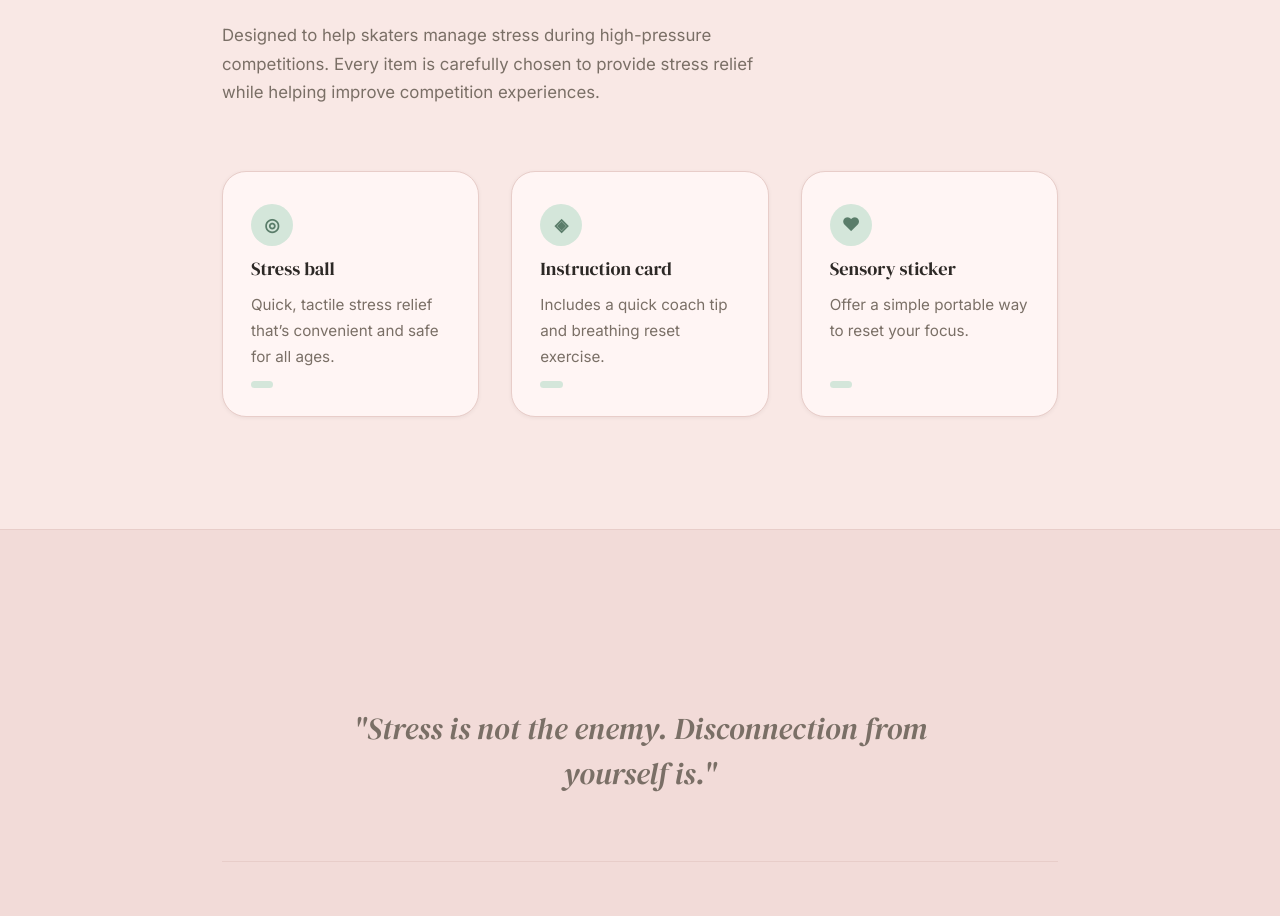
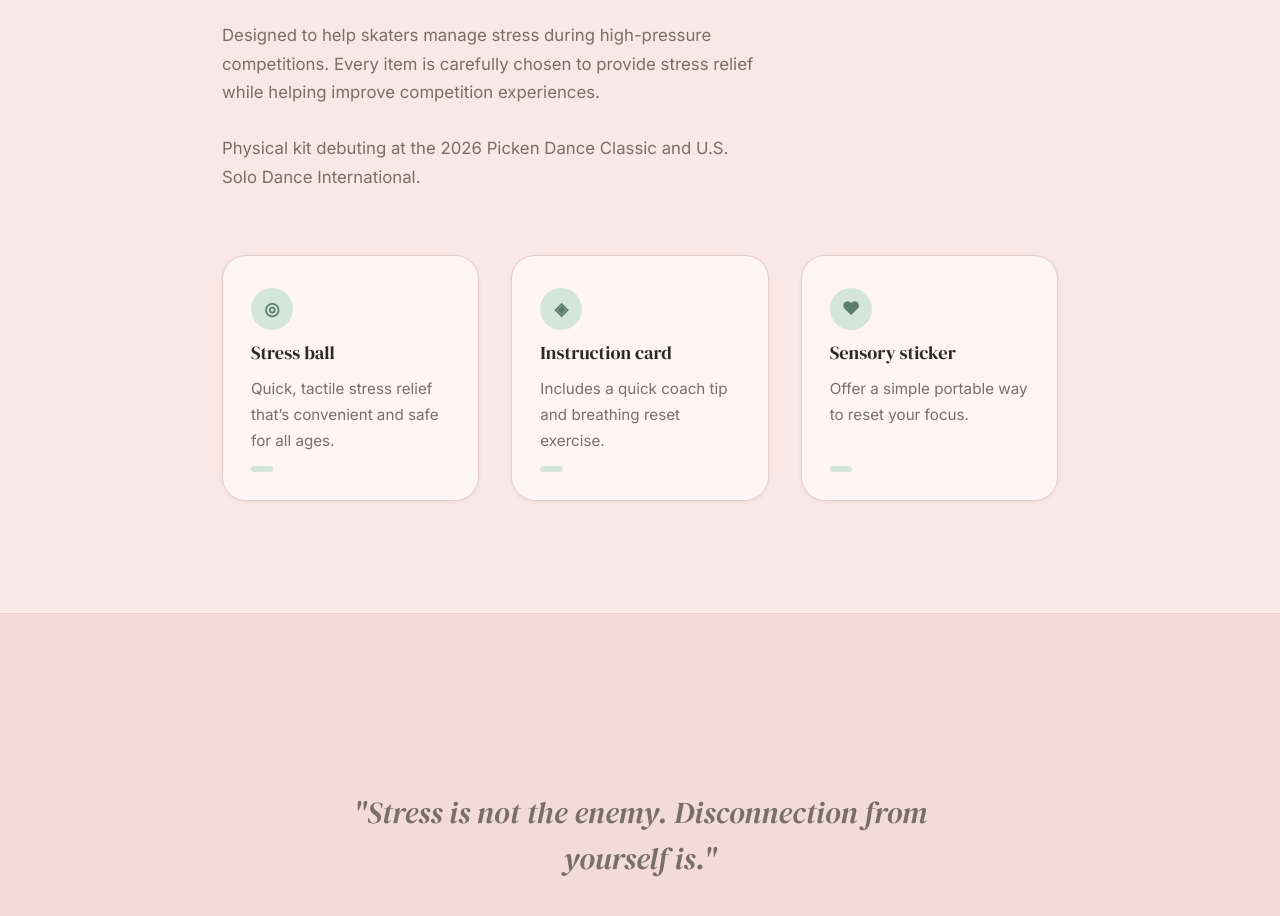
Before and after one commit to violetyan10/Edge-and-Ease, a Vue app in the folder frontend/: page / in a window 1280 px wide. Shown: the part 1700-2616 px from the top of the page. Built offline with nearby package versions, Linux system fonts and the light colour scheme; the HTML template or start-up script is replaced by a standard one.

Commit message:
add_breaks_and_debut

```diff
--- a/frontend/src/components/StressReliefKitSection.vue
+++ b/frontend/src/components/StressReliefKitSection.vue
@@ -9,6 +9,10 @@
         <div class="divider" />
         <p class="kit-section__lead">
           Designed to help skaters manage stress during high-pressure competitions. Every item is carefully chosen to provide stress relief while helping improve competition experiences.
+        </p>
+        <br>
+        <p class="kit-section__lead">
+          Physical kit debuting at the 2026 Picken Dance Classic and U.S. Solo Dance International.
         </p>
       </div>
 
--- a/frontend/src/views/OurTeamPage.vue
+++ b/frontend/src/views/OurTeamPage.vue
@@ -11,6 +11,7 @@
           Edge & Ease is a student-led initiative supporting mental wellness in
           competitive skating through coach-curated guidance and digital tools.
         </p>
+        <br>
         <p class="inner-page__lead">
           This tool provides general advice and is not a substitute for professional
           mental health services.
```
